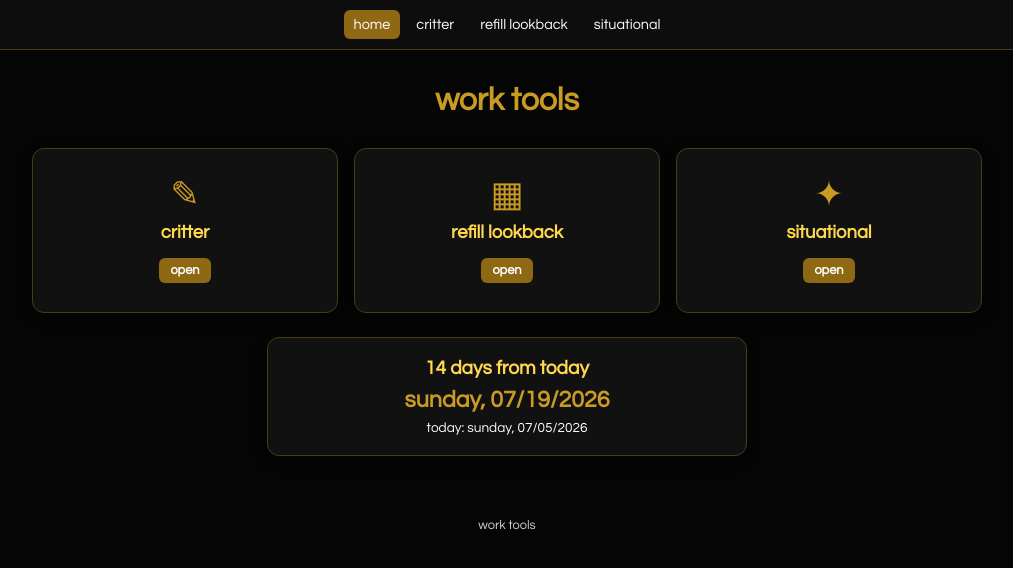
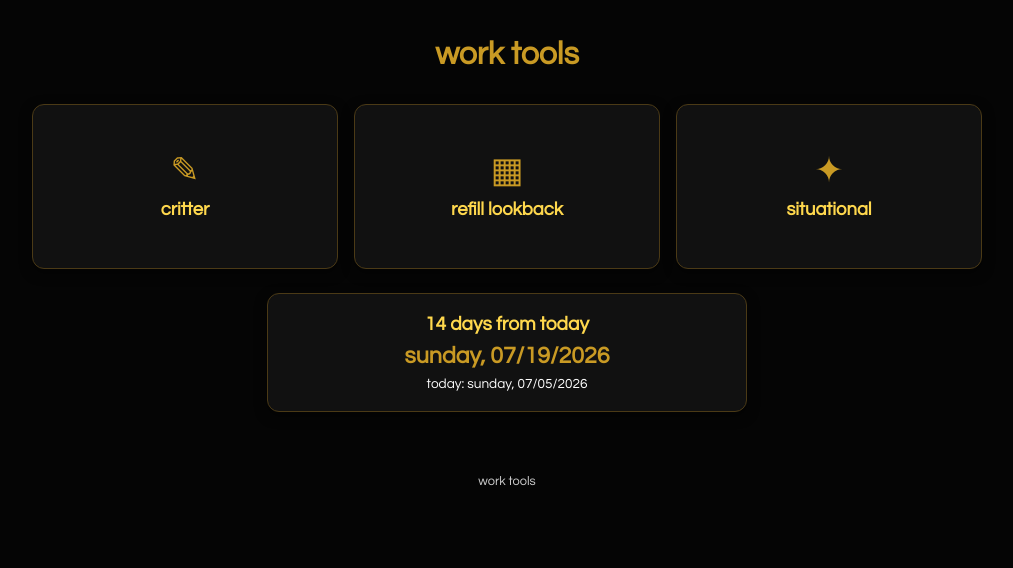
Before and after one commit to drpboop/home, a plain HTML site: page index.html in a window 1280 px wide. Shown: the whole page, without its empty margins (133-1146 px from the left). Drawn offline with Linux system fonts and the light colour scheme.

Commit message:
Refactor index.html for improved structure and styles
Refactor HTML structure and styles for better readability and consistency.

```diff
--- a/index.html
+++ b/index.html
@@ -2,12 +2,7 @@
 <html lang="en">
 <head>
   <meta charset="UTF-8">
-
-  <meta
-    name="viewport"
-    content="width=device-width, initial-scale=1.0"
-  >
-
+  <meta name="viewport" content="width=device-width, initial-scale=1.0">
   <title>work tools</title>
 
   <style>
@@ -18,7 +13,6 @@
       --white: #ffffff;
       --yellow: #ffd84d;
       --mustard: #c99a24;
-      --mustard-dark: #8f6814;
       --border: #4b3a16;
       --muted: #cfcfcf;
     }
@@ -32,44 +26,11 @@
       min-height: 100vh;
       background: var(--black);
       color: var(--white);
-      font-family:
-        "Century Gothic",
-        Arial,
-        sans-serif;
-    }
-
-    .site-nav {
-      display: flex;
-      justify-content: center;
-      flex-wrap: wrap;
-      gap: 6px;
-
-      padding: 10px 16px;
-      background: #0d0d0d;
-      border-bottom: 1px solid var(--border);
-    }
-
-    .site-nav a {
-      padding: 7px 10px;
-      border-radius: 6px;
-
-      color: var(--white);
-      text-decoration: none;
-      font-size: 0.9rem;
-    }
-
-    .site-nav a:hover {
-      background: #2a2414;
-      color: var(--yellow);
-    }
-
-    .site-nav a.active {
-      background: var(--mustard-dark);
-      color: var(--white);
+      font-family: "Century Gothic", Arial, sans-serif;
     }
 
     header {
-      padding: 34px 20px 16px;
+      padding: 38px 20px 18px;
       text-align: center;
     }
 
@@ -77,7 +38,6 @@
       margin: 0;
       color: var(--mustard);
       font-size: 2rem;
-      font-weight: bold;
     }
 
     main {
@@ -88,8 +48,7 @@
 
     .tool-grid {
       display: grid;
-      grid-template-columns:
-        repeat(auto-fit, minmax(210px, 1fr));
+      grid-template-columns: repeat(auto-fit, minmax(210px, 1fr));
       gap: 16px;
     }
 
@@ -106,21 +65,31 @@
       border: 1px solid var(--border);
       border-radius: 12px;
       text-align: center;
+      text-decoration: none;
+      color: var(--white);
 
-      box-shadow:
-        0 4px 12px
-        rgba(0, 0, 0, 0.5);
+      box-shadow: 0 4px 12px rgba(0, 0, 0, 0.5);
+
+      cursor: pointer;
 
       transition:
         transform 0.2s ease,
         background 0.2s ease,
-        border-color 0.2s ease;
+        border-color 0.2s ease,
+        box-shadow 0.2s ease;
     }
 
-    .tool-card:hover {
-      transform: translateY(-3px);
+    .tool-card:hover,
+    .tool-card:focus {
+      transform: translateY(-4px);
       background: var(--panel-hover);
       border-color: var(--mustard);
+      box-shadow: 0 8px 18px rgba(0, 0, 0, 0.65);
+      outline: none;
+    }
+
+    .tool-card:active {
+      transform: translateY(-1px);
     }
 
     .tool-icon {
@@ -131,26 +100,9 @@
     }
 
     .tool-card h2 {
-      margin: 0 0 16px;
+      margin: 0;
       color: var(--yellow);
       font-size: 1.15rem;
-    }
-
-    .tool-button {
-      display: inline-block;
-      padding: 6px 11px;
-
-      background: var(--mustard-dark);
-      color: var(--white);
-      border-radius: 6px;
-
-      text-decoration: none;
-      font-size: 0.8rem;
-      font-weight: bold;
-    }
-
-    .tool-button:hover {
-      background: var(--mustard);
     }
 
     .date-card {
@@ -163,9 +115,7 @@
       border-radius: 12px;
       text-align: center;
 
-      box-shadow:
-        0 4px 12px
-        rgba(0, 0, 0, 0.5);
+      box-shadow: 0 4px 12px rgba(0, 0, 0, 0.5);
     }
 
     .date-card h2 {
@@ -195,7 +145,7 @@
 
     @media (max-width: 550px) {
       header {
-        padding-top: 26px;
+        padding-top: 28px;
       }
 
       header h1 {
@@ -215,29 +165,6 @@
 
 <body>
 
-  <nav class="site-nav">
-
-    <a
-      class="active"
-      href="/home/"
-    >
-      home
-    </a>
-
-    <a href="/crit/">
-      critter
-    </a>
-
-    <a href="/refill-lookback/">
-      refill lookback
-    </a>
-
-    <a href="/situational/">
-      situational
-    </a>
-
-  </nav>
-
   <header>
     <h1>work tools</h1>
   </header>
@@ -246,64 +173,38 @@
 
     <section class="tool-grid">
 
-      <article class="tool-card">
-
-        <div class="tool-icon">
-          ✎
-        </div>
-
+      <a
+        class="tool-card"
+        href="https://drpboop.github.io/crit/"
+        aria-label="open critter"
+      >
+        <div class="tool-icon">✎</div>
         <h2>critter</h2>
+      </a>
 
       <a
-          class="tool-button"
-          href="/crit/"
+        class="tool-card"
+        href="https://drpboop.github.io/refill-lookback/"
+        aria-label="open refill lookback"
       >
-          open
+        <div class="tool-icon">▦</div>
+        <h2>refill lookback</h2>
       </a>
 
-      </article>
-
-      <article class="tool-card">
-
-        <div class="tool-icon">
-          ▦
-        </div>
-
-        <h2>refill lookback</h2>
-
       <a
-          class="tool-button"
-          href="/refill-lookback/"
+        class="tool-card"
+        href="https://drpboop.github.io/situational/"
+        aria-label="open situational"
       >
-          open
+        <div class="tool-icon">✦</div>
+        <h2>situational</h2>
       </a>
-
-      </article>
-
-      <article class="tool-card">
-
-        <div class="tool-icon">
-          ✦
-        </div>
-
-        <h2>situational</h2>
-
-        <a
-          class="tool-button"
-          href="/situational/"
-        >
-          open
-        </a>
-
-      </article>
 
     </section>
 
     <section class="date-card">
 
-      <h2>
-        14 days from today
-      </h2>
+      <h2>14 days from today</h2>
 
       <div
         id="futureDate"
@@ -355,14 +256,11 @@
 
       document
         .getElementById("futureDate")
-        .textContent =
-          formatDate(futureDate);
+        .textContent = formatDate(futureDate);
 
       document
         .getElementById("todayDate")
-        .textContent =
-          "today: " +
-          formatDate(today);
+        .textContent = "today: " + formatDate(today);
     }
 
     document.addEventListener(
```
Lines whose indentation alone changed are shown as unchanged.
